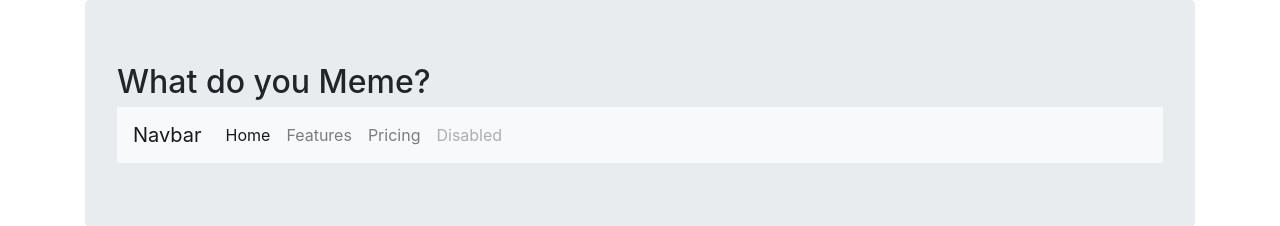
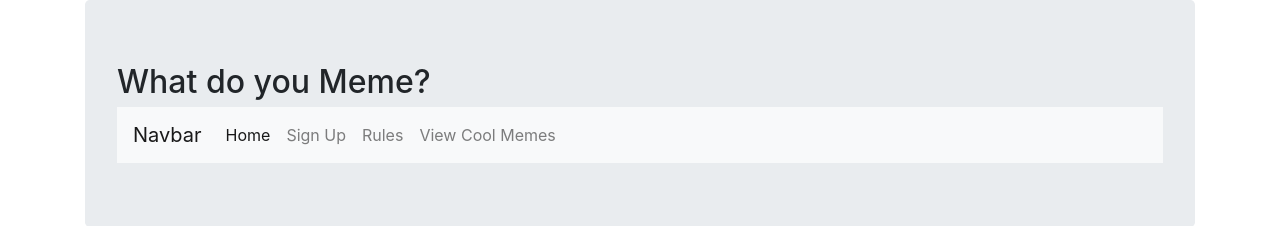
Before and after one commit to Ncm9658/2017fall, a plain HTML site: page index.html in a window 1280 px wide. Shown: the top 226 px of the page. Drawn offline with nearby package versions, Linux system fonts and the light colour scheme; files whose address does not match are found by name.

Commit message:
Update index.html

```diff
--- a/index.html
+++ b/index.html
@@ -21,9 +21,9 @@
                         <div class="collapse navbar-collapse" id="navbarNavAltMarkup">
                           <div class="navbar-nav">
                             <a class="nav-item nav-link active" href="#">Home <span class="sr-only">(current)</span></a>
-                            <a class="nav-item nav-link" href="#">Features</a>
-                            <a class="nav-item nav-link" href="#">Pricing</a>
-                            <a class="nav-item nav-link disabled" href="#">Disabled</a>
+                            <a class="nav-item nav-link" href="#">Sign Up</a>
+                            <a class="nav-item nav-link" href="#">Rules</a>
+                            <a class="nav-item nav-link" href="#">View Cool Memes</a>
                           </div>
                         </div>
                       </nav>
```
